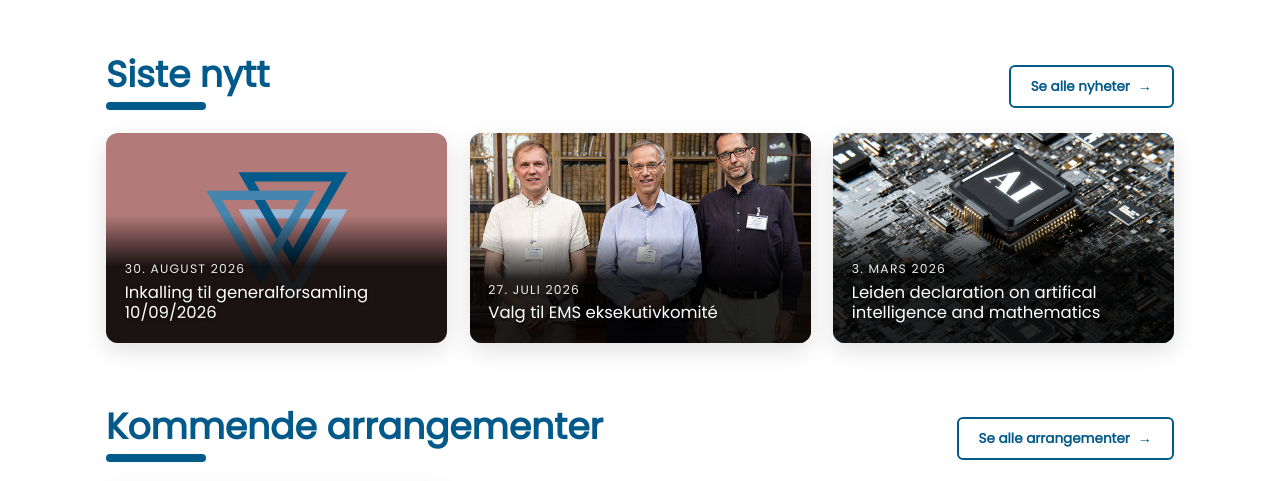
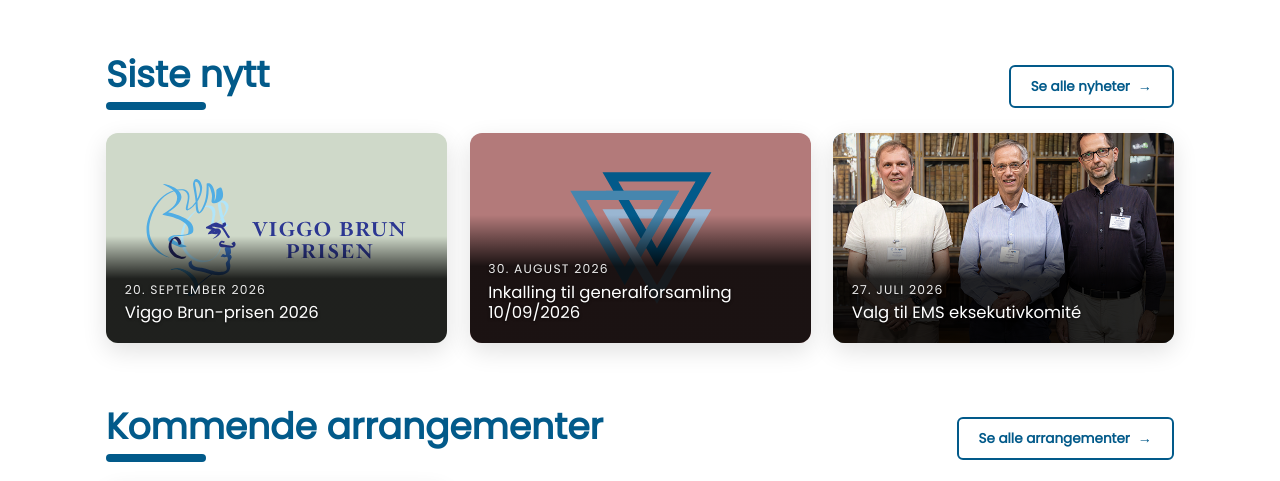
Before and after one commit to ballerin/nmf-website, a Jekyll site: the page built from _pages/index.html, in a window 1280 px wide and 900 px high, scrolled down 609 px, cut to the strip 0-481 px from the top of the window. Built offline with Jekyll 4.4.1, drawn with Linux system fonts in a browser that asks for light colours.

Commit message:
Viggo Brun-prisen 2026

```diff
--- a/_pages/viggo-brun-prisen.html
+++ b/_pages/viggo-brun-prisen.html
@@ -31,6 +31,11 @@
       </tr>
     </thead>
     <tbody>
+      <tr>
+        <td style="white-space: nowrap;">2026</td>
+        <td><a href="https://www.math.ku.dk/english/staff/?pure=en/persons/820347">Aleksei Kulikov</a></td>
+        <td><a href="/nyheter/vb-prisen/2026/09/20/viggo-brun-prisen-2026.html">Begrunnelse</a></td>
+      </tr>
       <tr>
         <td style="white-space: nowrap;">2024</td>
         <td><a href="https://www.mn.uio.no/math/personer/vit/jorgeren/">Jørgen Vold Rennemo</a></td>
```
Also changed, not shown: _posts/nyheter/2026-09-20-viggo-brun-prisen-2026.md (added, +29 -0 lines).
